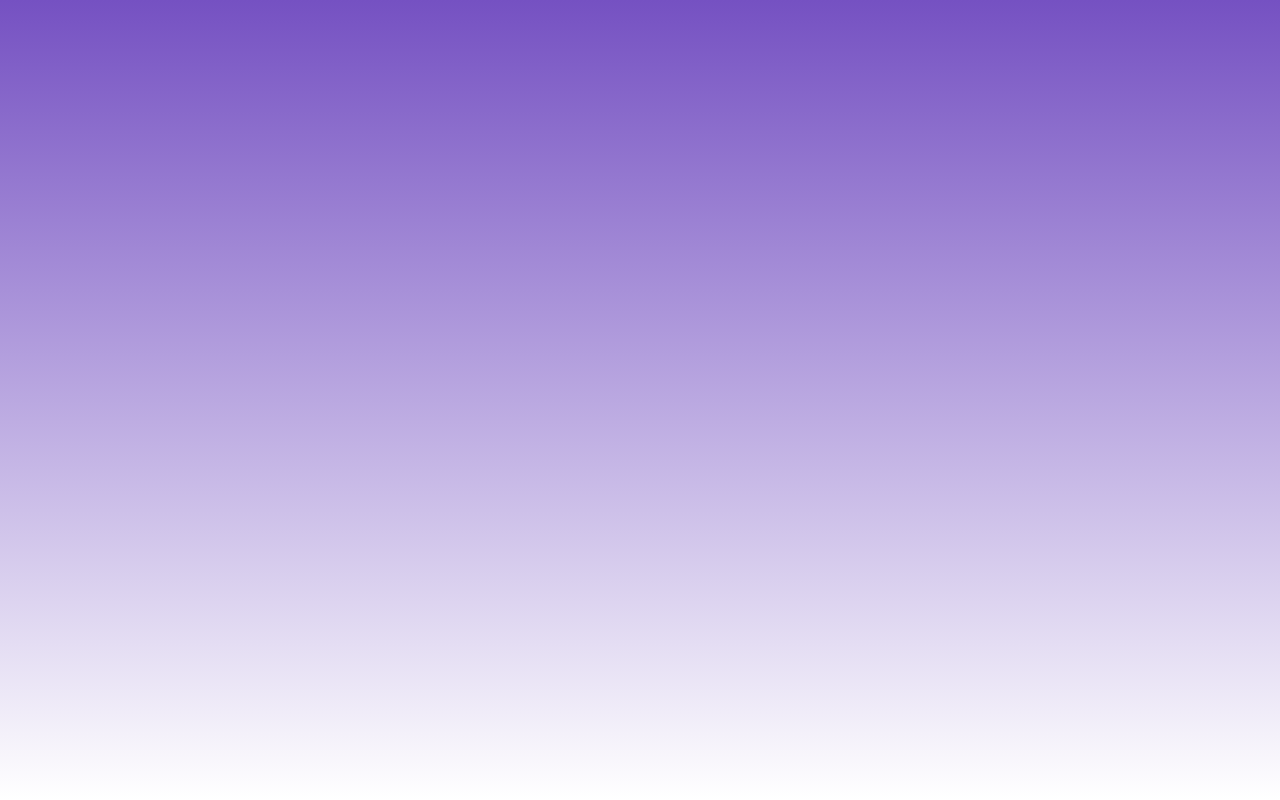
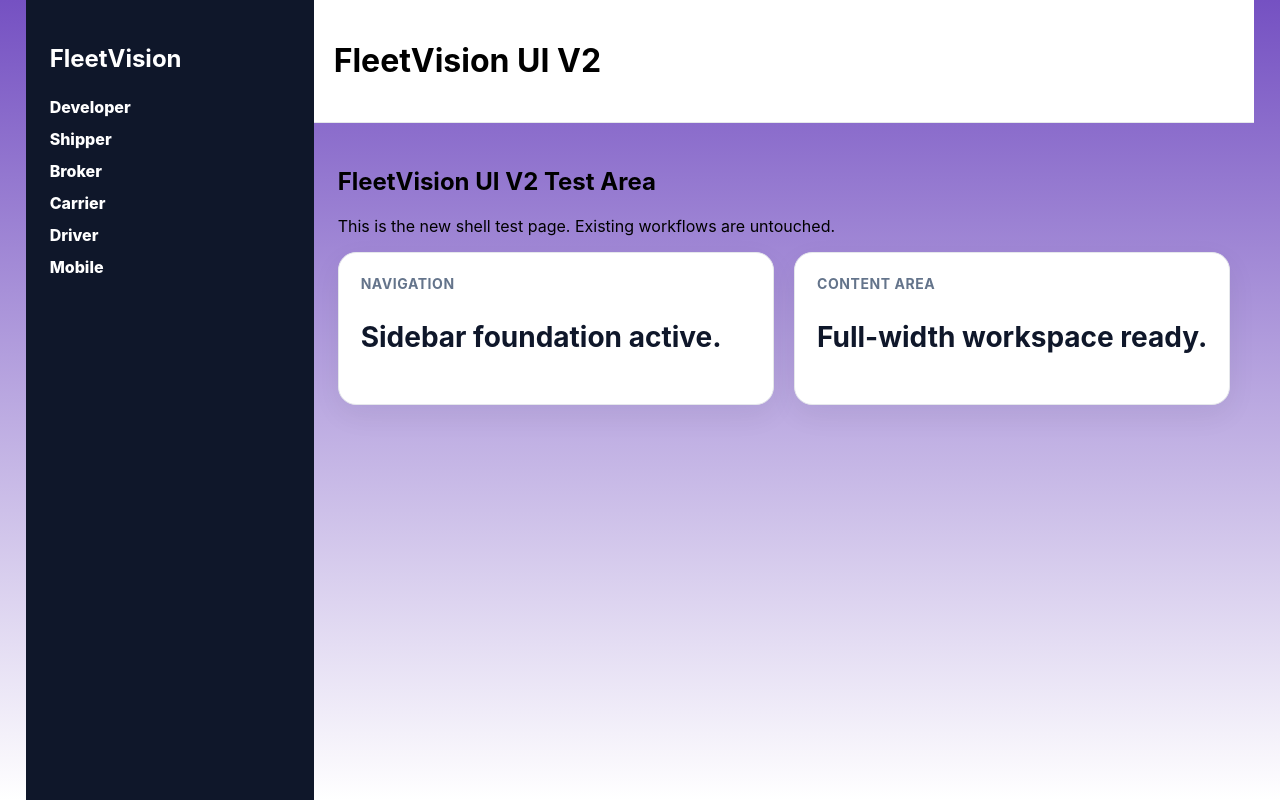
Before and after one commit to varchar1206/fleetvision-platform, a React (Vite) app: page /v2 in a window 1280 px wide. Before the commit this address had no page. Built offline with nearby package versions, Linux system fonts and the light colour scheme; what aws-amplify would draw is missing.

Commit message:
Add UI V2 shell

```diff
--- a/src/App.css
+++ b/src/App.css
@@ -399,3 +399,46 @@ button:active {
   width: min(1200px, calc(100vw - 48px));
   max-width: none;
 }
+
+.v2-shell {
+  display: flex;
+  min-height: 100vh;
+}
+
+.v2-sidebar {
+  width: 240px;
+  background: #0f172a;
+  color: white;
+  padding: 24px;
+}
+
+.v2-sidebar h2 {
+  margin-bottom: 24px;
+}
+
+.v2-sidebar nav {
+  display: flex;
+  flex-direction: column;
+  gap: 12px;
+}
+
+.v2-sidebar a {
+  color: white;
+  text-decoration: none;
+}
+
+.v2-main {
+  flex: 1;
+  display: flex;
+  flex-direction: column;
+}
+
+.v2-header {
+  background: white;
+  padding: 20px;
+  border-bottom: 1px solid #e5e7eb;
+}
+
+.v2-content {
+  padding: 24px;
+}
--- a/src/App.tsx
+++ b/src/App.tsx
@@ -17,6 +17,8 @@ import LoadEventHistory from "./pages/events/LoadEventHistory";
 import LocationTracking from "./pages/gps/LocationTracking";
 import LocationMaster from "./pages/locations/LocationMaster";
 import DeveloperPortal from "./pages/developer/DeveloperPortal";
+import AppShellV2 from "./layouts/v2/AppShellV2";
+import V2Home from "./pages/v2/V2Home";
 import MobilePortal from "./pages/mobile/MobilePortal";
 
 import BrokerDashboard from "./pages/broker/BrokerDashboard";
@@ -32,6 +34,9 @@ function App() {
     <BrowserRouter>
       <Routes>
         <Route path="/developer" element={<DeveloperPortal />} />
+        <Route path="/v2" element={<AppShellV2 />}>
+          <Route index element={<V2Home />} />
+        </Route>
         <Route path="/mobile" element={<MobilePortal />} />
 
         <Route path="/" element={<ShipperLayout />}>
--- /dev/null
+++ b/src/layouts/v2/AppShellV2.tsx
@@ -0,0 +1,30 @@
+import { Outlet } from "react-router-dom";
+
+export default function AppShellV2() {
+  return (
+    <div className="v2-shell">
+      <aside className="v2-sidebar">
+        <h2>FleetVision</h2>
+
+        <nav>
+          <a href="/developer">Developer</a>
+          <a href="/">Shipper</a>
+          <a href="/broker">Broker</a>
+          <a href="/carrier">Carrier</a>
+          <a href="/driver">Driver</a>
+          <a href="/mobile">Mobile</a>
+        </nav>
+      </aside>
+
+      <div className="v2-main">
+        <header className="v2-header">
+          <h1>FleetVision UI V2</h1>
+        </header>
+
+        <div className="v2-content">
+          <Outlet />
+        </div>
+      </div>
+    </div>
+  );
+}
--- /dev/null
+++ b/src/pages/v2/V2Home.tsx
@@ -0,0 +1,20 @@
+export default function V2Home() {
+  return (
+    <section>
+      <h2>FleetVision UI V2 Test Area</h2>
+      <p>This is the new shell test page. Existing workflows are untouched.</p>
+
+      <div className="dashboard-grid">
+        <div className="card">
+          <h2>Navigation</h2>
+          <p>Sidebar foundation active.</p>
+        </div>
+
+        <div className="card">
+          <h2>Content Area</h2>
+          <p>Full-width workspace ready.</p>
+        </div>
+      </div>
+    </section>
+  );
+}
```
